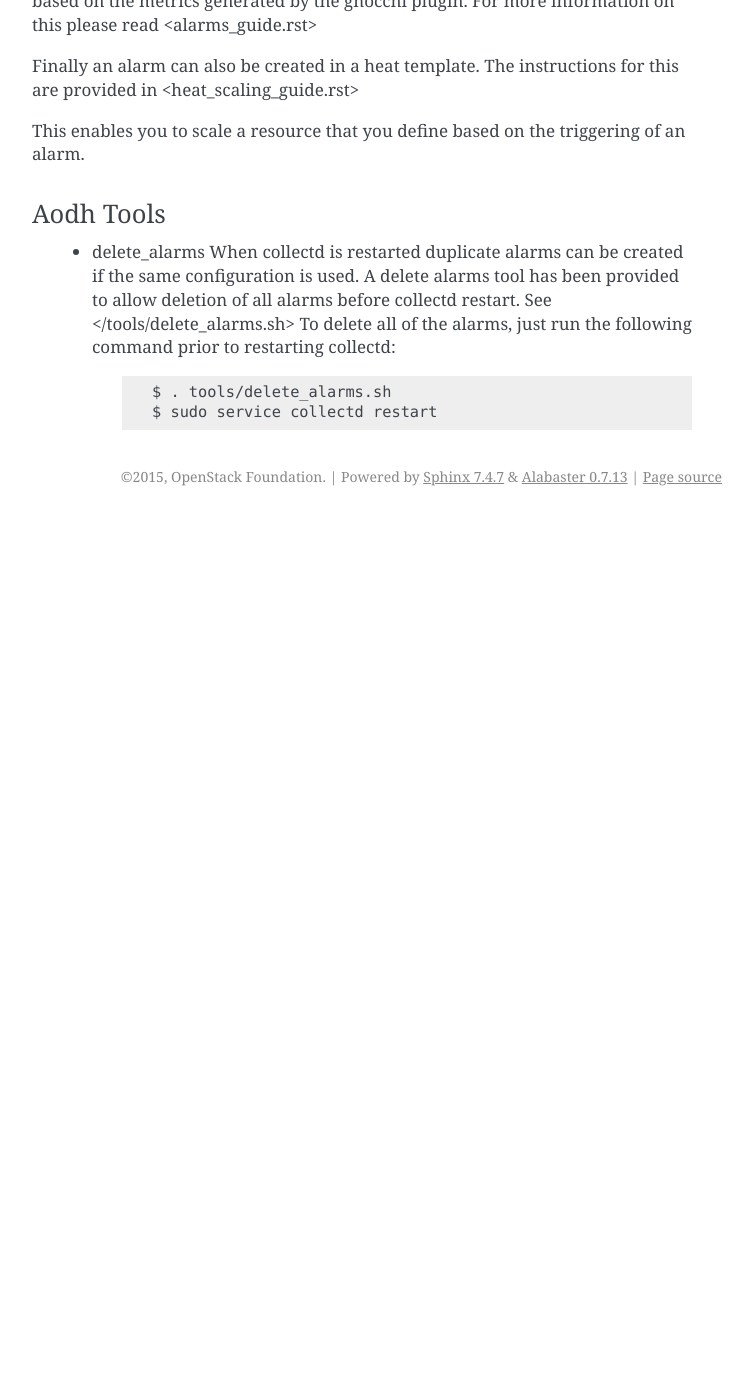
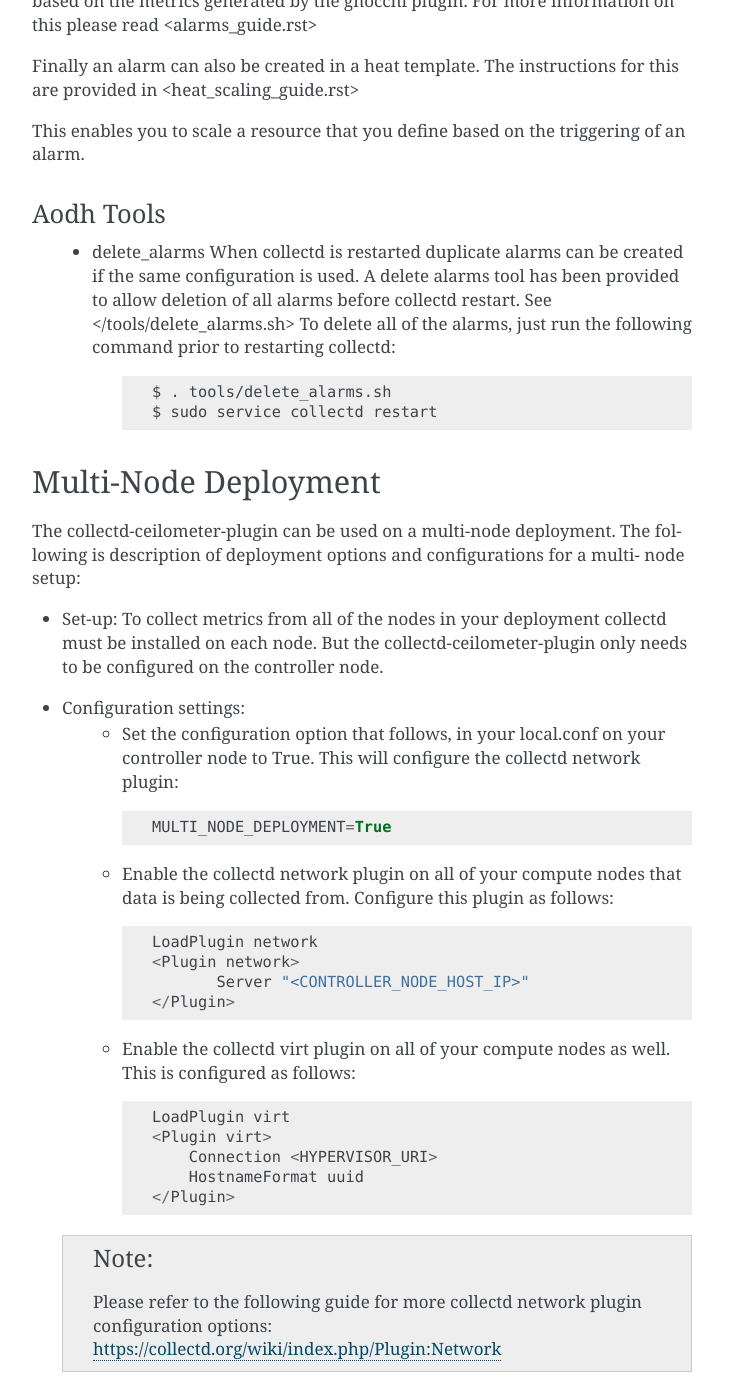
Before and after one commit to openstack-archive/collectd-openstack-plugins, a Sphinx documentation site: the page built from doc/source/devstackGSG.rst, in a window 1280 px wide and 1400 px high, scrolled down 3313 px. Shown: the whole window, without its empty margins (388-1141 px from the left). Built offline with Sphinx 7.4.7, drawn with Linux system fonts in a browser that asks for light colours; before the commit the page ends 3829 px from its top, so only the background shows below that; some of the changed text lies outside the part shown.

Commit message:
Multi-node deployment configuration
 - Automated the required configurations for the collectd.conf file
 - Enables the virt and network plugins
 - Included a MULTI_NODE_DEPLOYMENT configuration option for this change
 - This is only enabled when the libvirt.py file is not in use
 - Provided instructions on how to deploy multi-node

Change-Id: I151e318074250b94dbef247e6858c78086fcd362

```diff
--- a/doc/source/devstackGSG.rst
+++ b/doc/source/devstackGSG.rst
@@ -216,3 +216,50 @@
 
        $ . tools/delete_alarms.sh
        $ sudo service collectd restart
+
+Multi-Node Deployment
+---------------------
+
+The collectd-ceilometer-plugin can be used on a multi-node deployment. The
+following is description of deployment options and configurations for a multi-
+node setup:
+
+* Set-up:
+  To collect metrics from all of the nodes in your deployment collectd must be
+  installed on each node. But the collectd-ceilometer-plugin only needs to be
+  configured on the controller node.
+* Configuration settings:
+   - Set the configuration option that follows, in your local.conf on your
+     controller node to True. This will configure the collectd network plugin:
+
+    ::
+
+        MULTI_NODE_DEPLOYMENT=True
+
+   - Enable the collectd network plugin on all of your compute nodes that data
+     is being collected from. Configure this plugin as follows:
+
+    ::
+
+        LoadPlugin network
+        <Plugin network>
+               Server "<CONTROLLER_NODE_HOST_IP>"
+        </Plugin>
+
+   - Enable the collectd virt plugin on all of your compute nodes as well. This
+     is configured as follows:
+
+    ::
+
+        LoadPlugin virt
+        <Plugin virt>
+            Connection <HYPERVISOR_URI>
+            HostnameFormat uuid
+        </Plugin>
+
+
+  .. note::
+
+       Please refer to the following guide for more collectd network plugin
+       configuration options:
+       https://collectd.org/wiki/index.php/Plugin:Network
```
Also changed, not shown: doc/source/usage.rst (+8 -0 lines), 4 other files.
